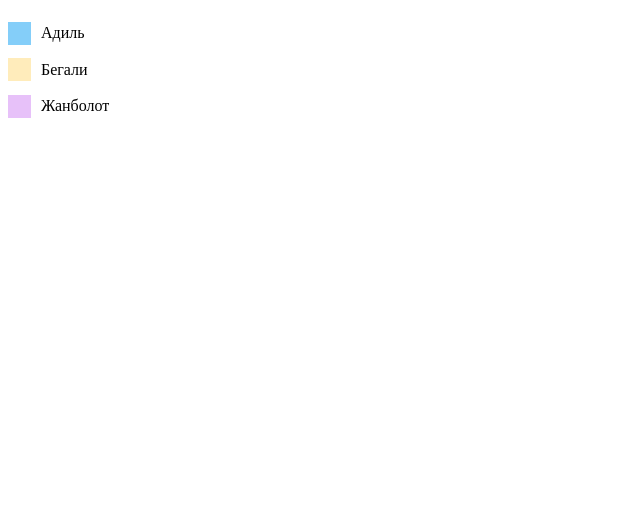
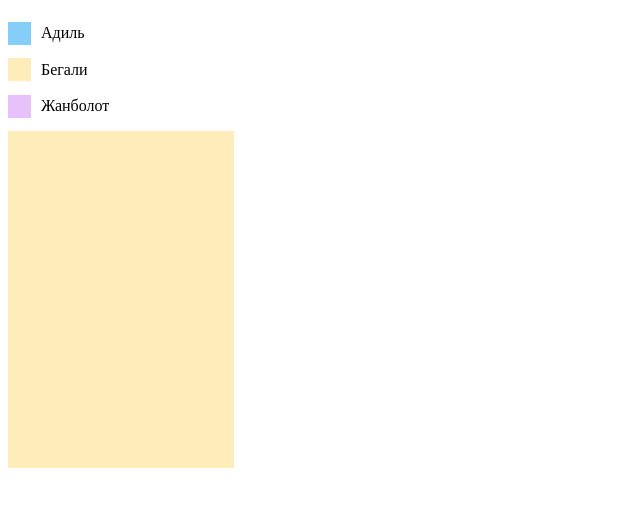
Before and after one commit to ZhanbolotAbdrasilov17/team_work, a plain HTML site: page index.html in a window 1280 px wide. Shown: the whole page, without its empty margins (0-640 px from the left). Drawn offline with Linux system fonts and the light colour scheme.

Commit message:
add yellow base

```diff
--- a/index.html
+++ b/index.html
@@ -28,6 +28,9 @@
         <p>Жанболот</p>
 
     </div>
+    <div class="first-house">
+    </div>
+
 </body>
 
 </html>
--- a/style.css
+++ b/style.css
@@ -31,3 +31,9 @@
     height: 23px;
     margin-right: 10px;
 }
+.first-house {
+    width: 226px;
+    height: 337px;
+    position: relative;
+    background-color: #FFECBB;
+}
```
